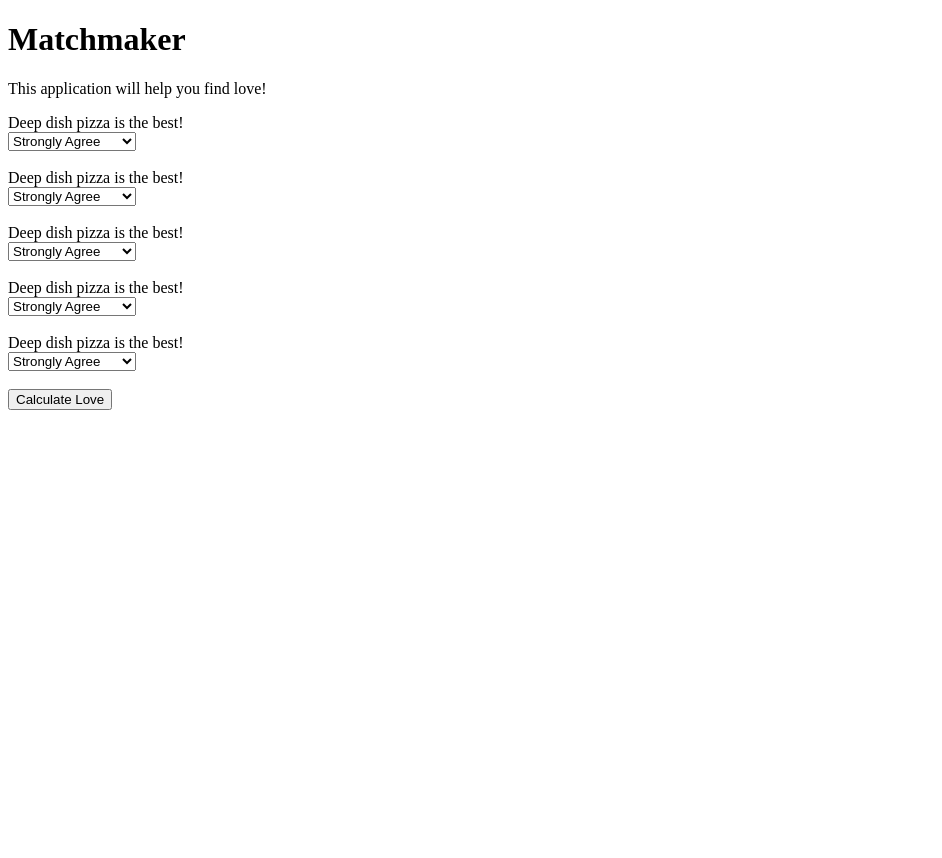
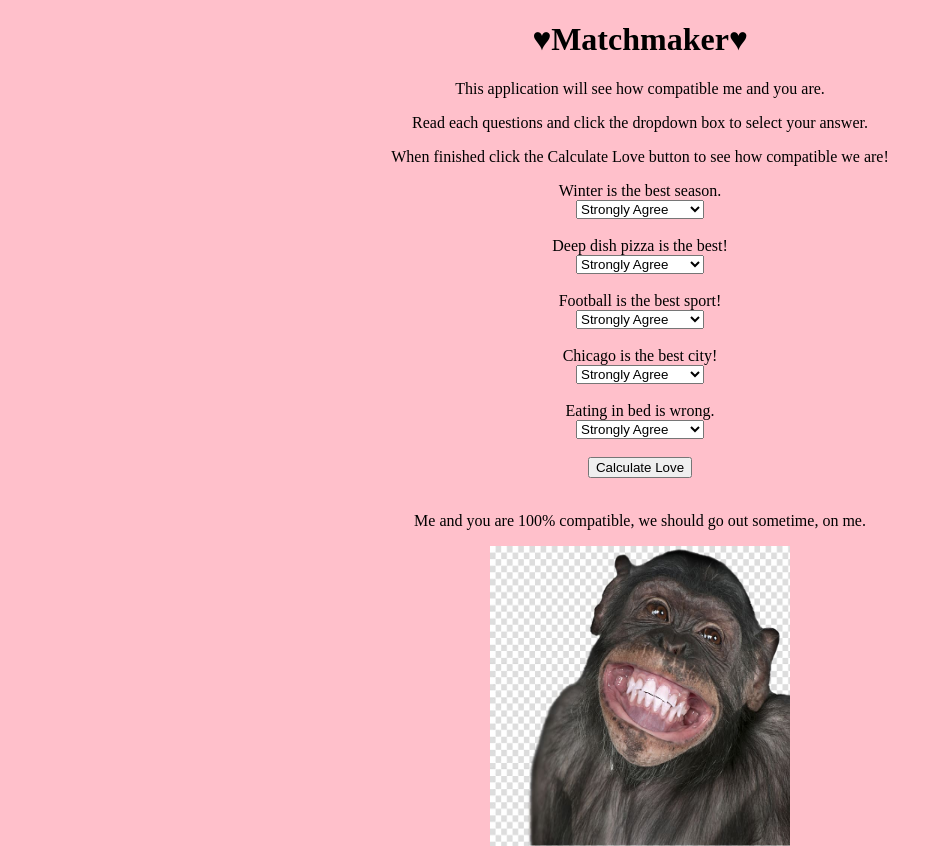
Before and after one commit to brandonleeney/matchmaker-bl, a plain HTML site: page index.html in a window 1280 px wide. Both pictures are taken after a click on the button "Calculate Love". Shown: the whole page, without its empty margins (0-942 px from the left). Before the commit the page ends 800 px from the top, so only its background shows below. Drawn offline with Linux system fonts and the light colour scheme.

Commit message:
Final version

```diff
--- a/index.html
+++ b/index.html
@@ -1,14 +1,22 @@
 <!DOCTYPE html>
 <html>
 <head>
+    <style>
+        body {
+          background-color: pink;
+          text-align: center;
+        }
+        </style>
 <title>Matchmaker</title>
 </head>
 <body>
-<h1>Matchmaker</h1>
-<p>This application will help you find love!</p>
+<h1>♥Matchmaker♥</h1>
+<p>This application will see how compatible me and you are.</p>
+<p>Read each questions and click the dropdown box to select your answer.</p>
+<p>When finished click the Calculate Love button to see how compatible we are!</p>
 
 <label>
-    Deep dish pizza is the best!
+    Winter is the best season.
 </label>
 <br>
 
@@ -40,7 +48,7 @@
 <br>
 
 <label>
-    Deep dish pizza is the best!
+    Football is the best sport!
 </label>
 <br>
 
@@ -56,7 +64,7 @@
 <br>
 
 <label>
-    Deep dish pizza is the best!
+    Chicago is the best city!
 </label>
 <br>
 
@@ -72,7 +80,7 @@
 <br>
 
 <label>
-    Deep dish pizza is the best!
+    Eating in bed is wrong.
 </label>
 <br>
 
@@ -92,12 +100,75 @@
     Calculate Love
 </button>
 
+<br><br>
+
+<p id="score">
+
+</p>
+
+<img id="myImg" src="">
 
 <script>
     console.log("starting")
 
     function calculatelove() {
-        console.log('calculating Love')
+        const preferredAnswers = [5, 5, 5, 5, 5];
+        let message = ""
+        console.log('calculating Love');
+        const userAnswers = [];
+        userAnswers.push (document.getElementById("q1").selectedOptions[0].value);
+        userAnswers.push (document.getElementById("q2").selectedOptions[0].value);
+        userAnswers.push (document.getElementById("q3").selectedOptions[0].value);
+        userAnswers.push (document.getElementById("q4").selectedOptions[0].value);
+        userAnswers.push (document.getElementById("q5").selectedOptions[0].value);
+
+        console.log(userAnswers);
+
+        let totalCompatibility = 0;
+        for (let i = 0; i < userAnswers.length; i++) {
+            const userAnswersInt = parseInt(userAnswers[i]);
+            let questionCompatibility = 5 - Math.abs(userAnswers[i] - [preferredAnswers[i]]);
+            totalCompatibility += questionCompatibility;
+        }
+        console.log(totalCompatibility)
+        totalCompatibility = (totalCompatibility/25)*100
+
+        if (totalCompatibility >= 80) {
+            message = "Me and you are " +totalCompatibility+ "% compatible, we should go out sometime, on me.";
+            document.getElementById("myImg").src = "monkey.jpg";
+            document.getElementById("myImg").width = "300"
+            document.getElementById("myImg").height = "300"
+        }
+
+        if (totalCompatibility >= 60 && totalCompatibility < 80) {
+            message = "Me and you are " +totalCompatibility+ "% compatible, we should go out sometime, on you."
+            document.getElementById("myImg").src = "dancingmonkey.gif";
+            document.getElementById("myImg").width = "300"
+            document.getElementById("myImg").height = "300"
+        }
+
+        if (totalCompatibility >= 50 && totalCompatibility < 60) {
+            message = "Me and you are " +totalCompatibility+ "% compatible, maybe we can be friends."
+            document.getElementById("myImg").src = "sleepingmonkey.jpg";
+            document.getElementById("myImg").width = "300"
+            document.getElementById("myImg").height = "300"
+        }
+
+        if (totalCompatibility >= 30 && totalCompatibility < 50) {
+            message = "Me and you are " +totalCompatibility+ "% compatible, this definetly would not work out."
+            document.getElementById("myImg").src = "monkeysad.jpg";
+            document.getElementById("myImg").width = "300"
+            document.getElementById("myImg").height = "300"
+        }
+
+        if (totalCompatibility >= 0 && totalCompatibility < 30) {
+            message = "Me and you are " +totalCompatibility+ "% compatible, personally I would not let you meet my mom."
+            document.getElementById("myImg").src = "cannonmonkey.jpg";
+            document.getElementById("myImg").width = "300"
+            document.getElementById("myImg").height = "300"
+        }
+
+        document.getElementById("score").innerHTML = message;
     }
 </script>
 
```
Also changed, not shown: cannonmonkey.jpg (added), dancingmonkey.gif (added), monkey.jpg (added), monkeysad.jpg (added), sleepingmonkey.jpg (added).
